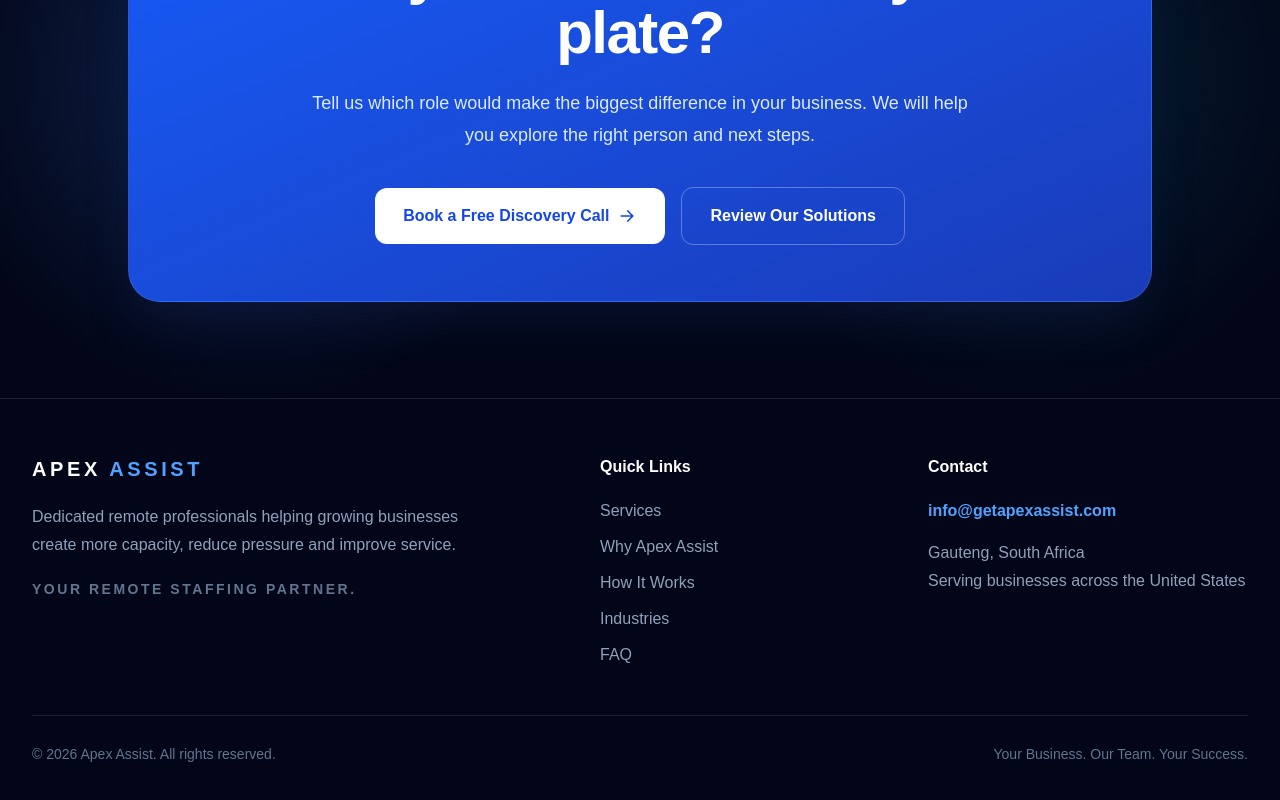
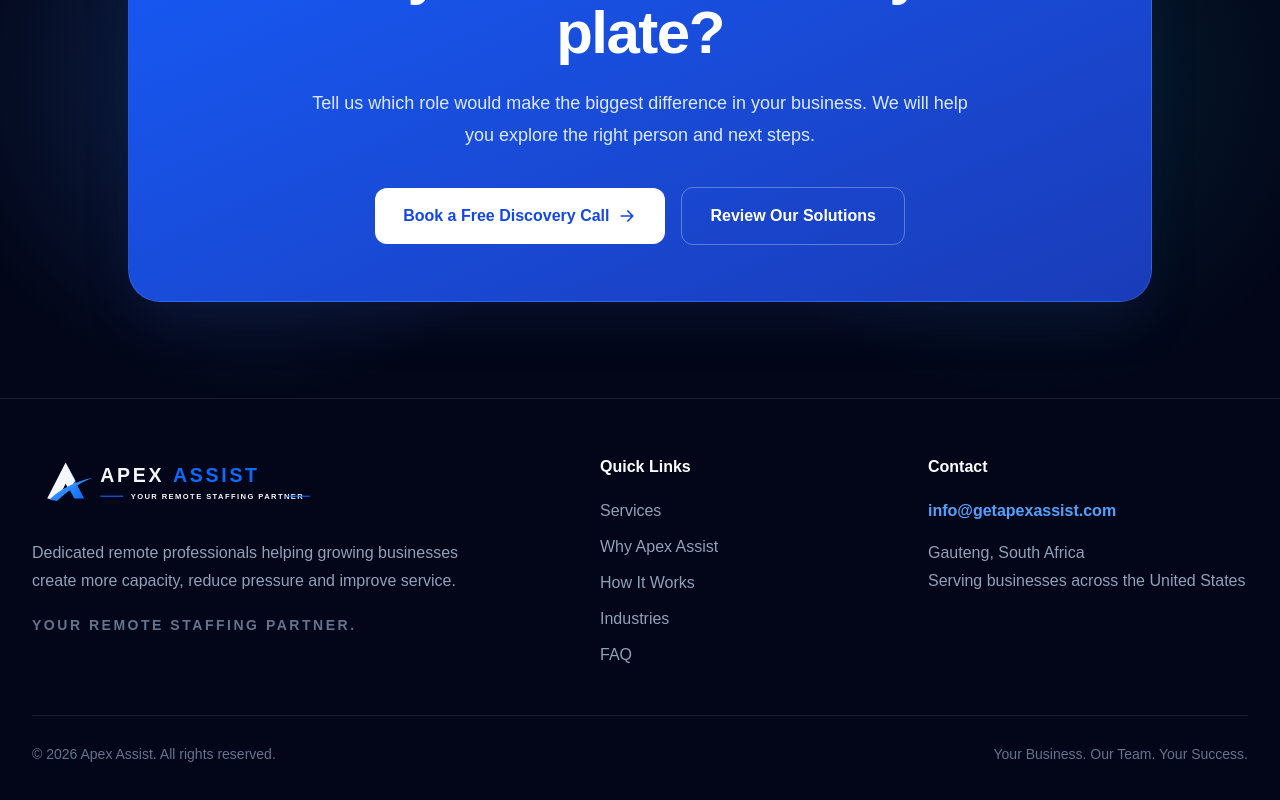
Before and after one commit to apexassist/apexassist-website, a Next.js app: page / in a window 1280 px wide. Shown: the part 6780-7580 px from the top of the page. Built offline with nearby package versions, Linux system fonts and the light colour scheme.

Commit message:
Add footer logo

```diff
--- a/app/page.tsx
+++ b/app/page.tsx
@@ -263,7 +263,14 @@ export default function Home() {
 
       <footer className="bg-slate-950 px-6 py-14 lg:px-8">
         <div className="mx-auto grid max-w-7xl gap-12 border-b border-white/10 pb-12 md:grid-cols-[1.3fr_0.7fr_0.8fr]">
-          <div><p className="text-xl font-extrabold tracking-[0.18em]">APEX <span className="text-blue-400">ASSIST</span></p><p className="mt-5 max-w-md leading-7 text-slate-400">Dedicated remote professionals helping growing businesses create more capacity, reduce pressure and improve service.</p><p className="mt-5 text-sm font-bold uppercase tracking-[0.18em] text-slate-500">Your Remote Staffing Partner.</p></div>
+          <div>
+            <img
+              src="/apex-assist-footer.svg"
+              alt="Apex Assist"
+              className="h-16 w-auto"
+           />
+
+        <p className="mt-5 max-w-md leading-7 text-slate-400">Dedicated remote professionals helping growing businesses create more capacity, reduce pressure and improve service.</p><p className="mt-5 text-sm font-bold uppercase tracking-[0.18em] text-slate-500">Your Remote Staffing Partner.</p></div>
           <div><p className="font-bold">Quick Links</p><div className="mt-5 flex flex-col gap-3 text-slate-400"><a href="#services" className="hover:text-white">Services</a><a href="#why-us" className="hover:text-white">Why Apex Assist</a><a href="#how-it-works" className="hover:text-white">How It Works</a><a href="#industries" className="hover:text-white">Industries</a><a href="#faq" className="hover:text-white">FAQ</a></div></div>
           <div><p className="font-bold">Contact</p><a href="mailto:info@getapexassist.com" className="mt-5 block font-semibold text-blue-400 hover:text-blue-300">info@getapexassist.com</a><p className="mt-4 leading-7 text-slate-400">Gauteng, South Africa<br />Serving businesses across the United States</p></div>
         </div>
```
Also changed, not shown: public/apex-assist-footer.svg (added).
